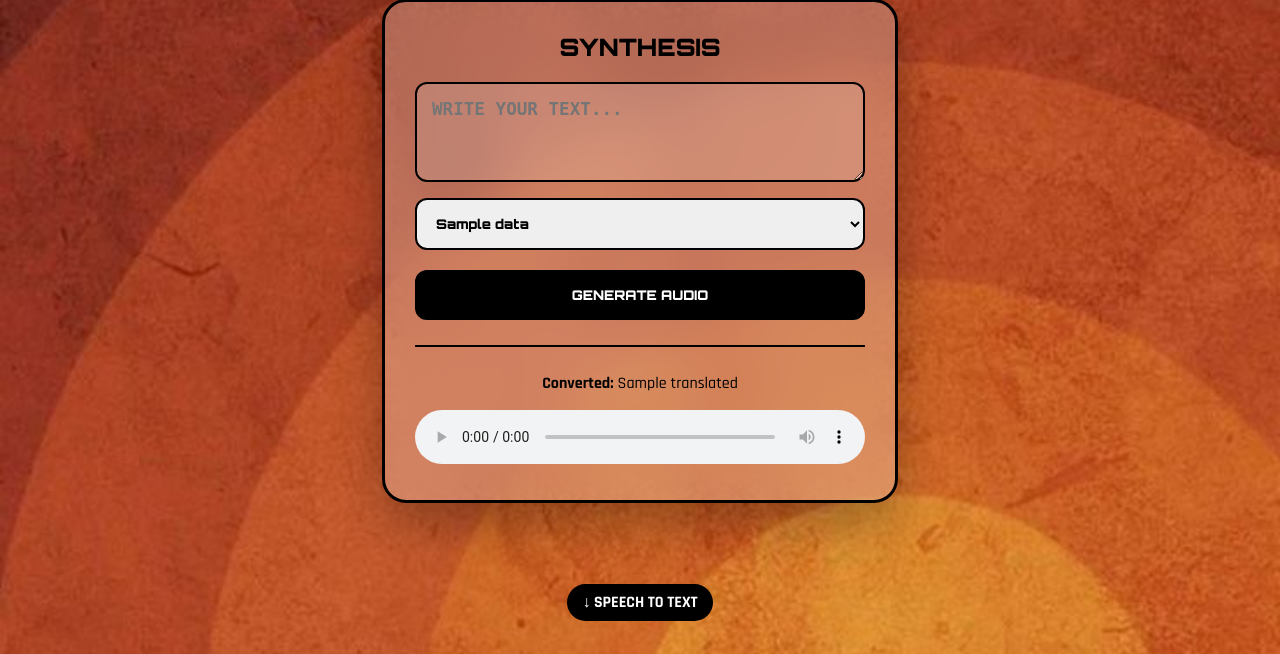
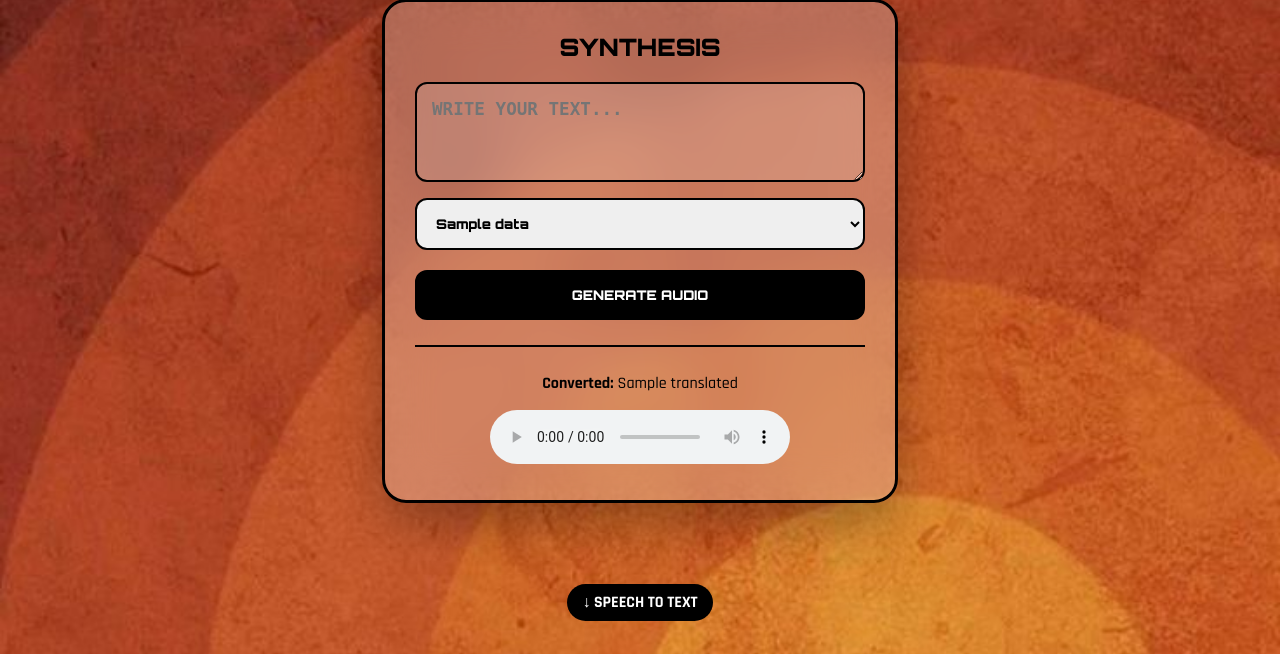
Before and after one commit to Chahatrathi/indicvoicelab, a Flask app: template templates/index.html in a window 1280 px wide. Shown: the part 149-803 px from the top of the page. Run offline with Flask 3, Linux system fonts and the light colour scheme; the template is opened without the code that fills it: most values are stand-ins (such as "Sample title", 1, 10 or a date in 2020).

Commit message:
index.html

```diff
--- a/templates/index.html
+++ b/templates/index.html
@@ -46,7 +46,7 @@
             {% if audio_path %}
                 <div style="margin-top:15px; border-top: 2px solid black; padding-top:10px;">
                     <p><b>Converted:</b> {{ translated }}</p>
-                    <audio controls autoplay style="width:100%"><source src="{{ audio_path }}" type="audio/mpeg"></audio>
+                    <audio controls autoplay><source src="{{ audio_path }}" type="audio/mpeg"></audio>
                 </div>
             {% endif %}
         </div>
```
